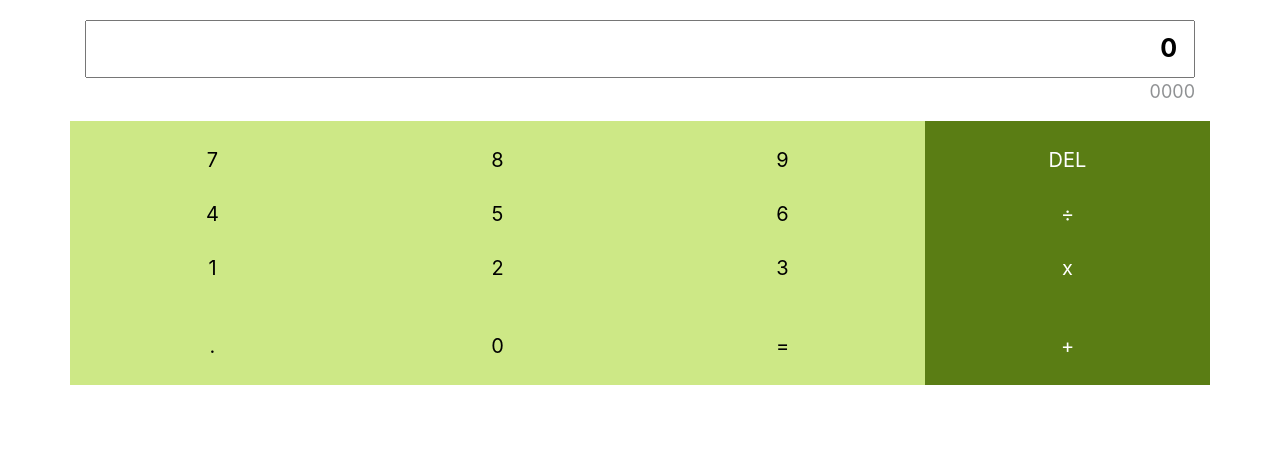
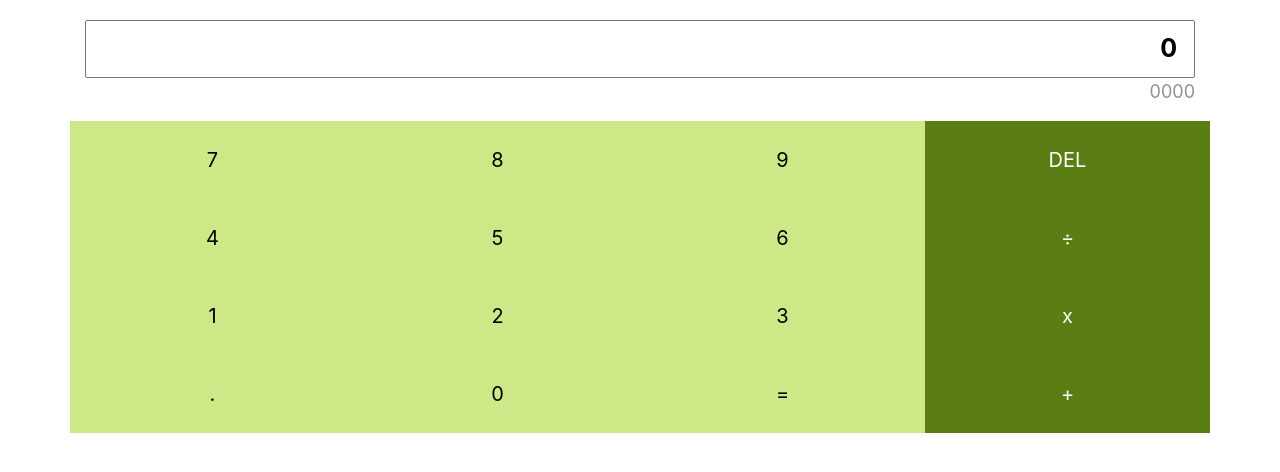
Before and after one commit to mclegacycodes/javascriptcalculator, a plain HTML site: page index.html in a window 1280 px wide. Drawn offline with nearby package versions, Linux system fonts and the light colour scheme.

Commit message:
added padding to the 5 and 6

```diff
--- a/index.html
+++ b/index.html
@@ -28,10 +28,10 @@
             <button class="col-3 last p-4">DEL</button>
         </div>
         <div class="btn-div row">
-            <button class="col-3">4</button>
-            <button class="col-3">5</button>
-            <button class="col-3">6</button>
-            <button class="col-3 last">÷</button>
+            <button class="col-3 p-4">4</button>
+            <button class="col-3 p-4">5</button>
+            <button class="col-3 p-4">6</button>
+            <button class="col-3 last p-4">÷</button>
         </div>
         <div class="btn-div row">
             <button class="col-3 p-4">1</button>
```
